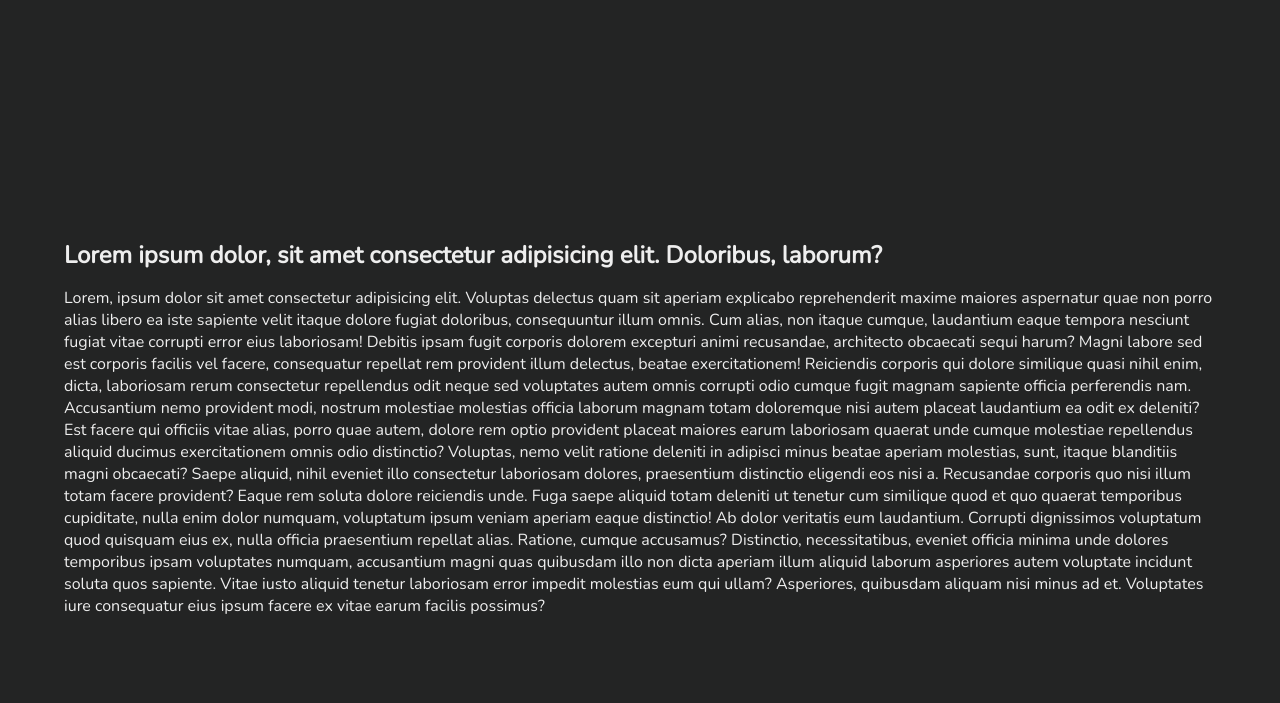
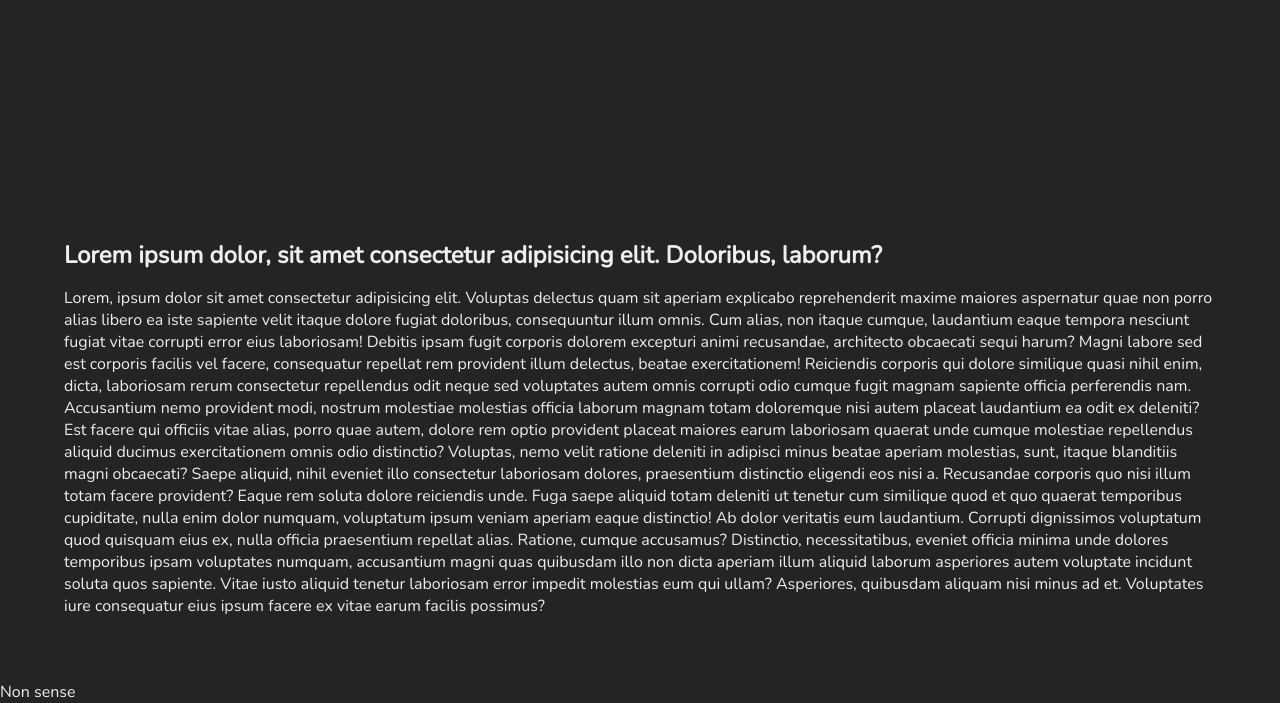
Before and after one commit to pkspyder007/css-custom-properties-themes, a plain HTML site: page index.html in a window 1280 px wide. Shown: the part 305-1008 px from the top of the page. Before the commit the page ends 986 px from the top, so only its background shows below. Drawn offline with nearby package versions, Linux system fonts and the light colour scheme.

Commit message:
Creating bug

```diff
--- a/index.html
+++ b/index.html
@@ -68,7 +68,7 @@
         consequatur eius ipsum facere ex vitae earum facilis possimus?
       </p>
     </section>
-
+    <p>Non sense</p>
     <script src="main.js"></script>
   </body>
 </html>
```
